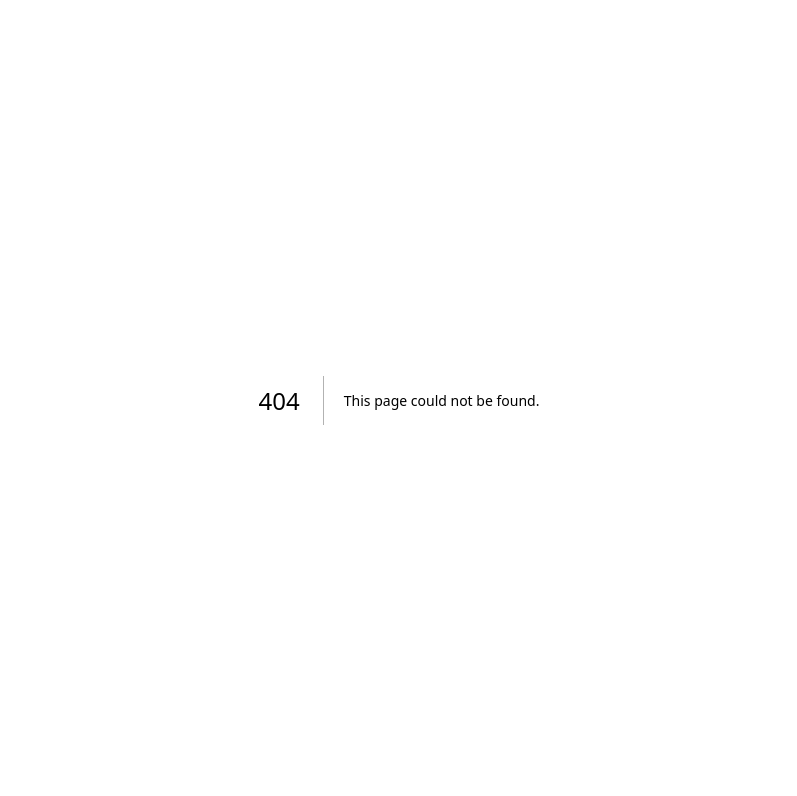
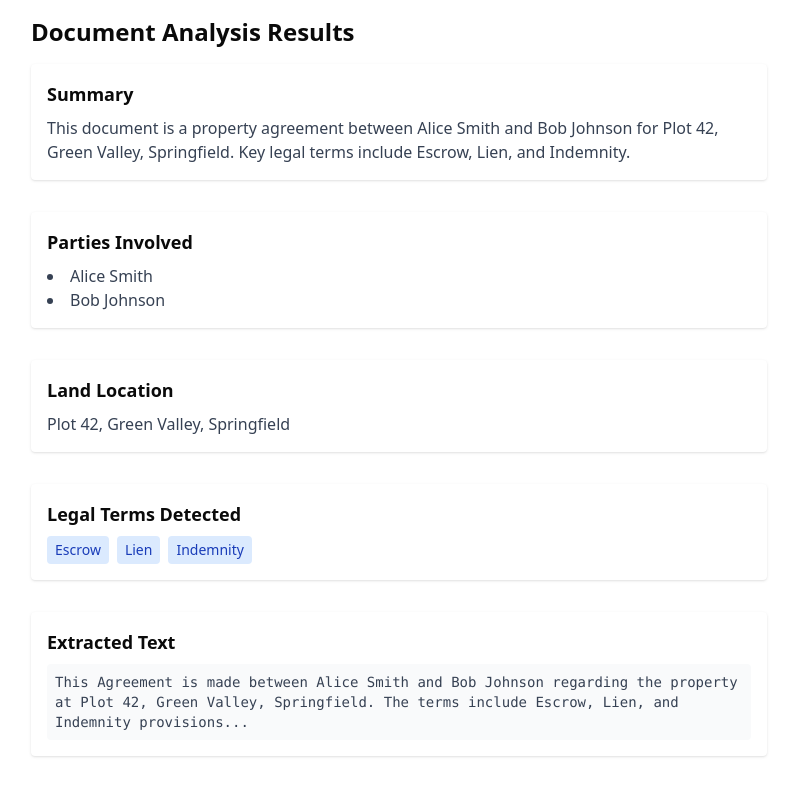
Before and after one commit to CodeGirlsInc/SMALDA, a Next.js app in the folder frontend/: page /legal-report/results in a window 1280 px wide. Before the commit this address had no page. Shown: the top 796 px of the page, without its empty margins (241-1038 px from the left). Built offline with nearby package versions, Linux system fonts and the light colour scheme.

Commit message:
Added ResultsPage component and mock data for document analysis results

```diff
--- /dev/null
+++ b/frontend/app/legal-report/results/page.tsx
@@ -0,0 +1,40 @@
+import React from "react";
+import { mockDocAnalysisResult } from "@/lib/mockDocAnalysisResult";
+
+export default function ResultsPage() {
+  const { parties, landLocation, legalTerms, extractedText, summary } = mockDocAnalysisResult;
+
+  return (
+    <div className="max-w-3xl mx-auto p-4 space-y-8">
+      <h1 className="text-2xl font-bold mb-4">Document Analysis Results</h1>
+      <section className="bg-white rounded shadow p-4">
+        <h2 className="text-lg font-semibold mb-2">Summary</h2>
+        <p className="text-gray-700">{summary}</p>
+      </section>
+      <section className="bg-white rounded shadow p-4">
+        <h2 className="text-lg font-semibold mb-2">Parties Involved</h2>
+        <ul className="list-disc list-inside text-gray-700">
+          {parties.map((party, idx) => (
+            <li key={idx}>{party}</li>
+          ))}
+        </ul>
+      </section>
+      <section className="bg-white rounded shadow p-4">
+        <h2 className="text-lg font-semibold mb-2">Land Location</h2>
+        <p className="text-gray-700">{landLocation}</p>
+      </section>
+      <section className="bg-white rounded shadow p-4">
+        <h2 className="text-lg font-semibold mb-2">Legal Terms Detected</h2>
+        <ul className="flex flex-wrap gap-2">
+          {legalTerms.map((term, idx) => (
+            <li key={idx} className="bg-blue-100 text-blue-800 px-2 py-1 rounded text-sm">{term}</li>
+          ))}
+        </ul>
+      </section>
+      <section className="bg-white rounded shadow p-4 overflow-x-auto">
+        <h2 className="text-lg font-semibold mb-2">Extracted Text</h2>
+        <pre className="whitespace-pre-wrap text-gray-700 bg-gray-50 p-2 rounded text-sm">{extractedText}</pre>
+      </section>
+    </div>
+  );
+}
--- /dev/null
+++ b/frontend/lib/mockDocAnalysisResult.ts
@@ -0,0 +1,15 @@
+// This file contains mock data for the document analysis result
+export const mockDocAnalysisResult = {
+  parties: [
+    "Alice Smith",
+    "Bob Johnson"
+  ],
+  landLocation: "Plot 42, Green Valley, Springfield",
+  legalTerms: [
+    "Escrow",
+    "Lien",
+    "Indemnity"
+  ],
+  extractedText: `This Agreement is made between Alice Smith and Bob Johnson regarding the property at Plot 42, Green Valley, Springfield. The terms include Escrow, Lien, and Indemnity provisions...`,
+  summary: "This document is a property agreement between Alice Smith and Bob Johnson for Plot 42, Green Valley, Springfield. Key legal terms include Escrow, Lien, and Indemnity."
+};
```
Also changed, not shown: frontend/package.json (+11 -11 lines), 1 other file (tests, documents, lock files or other folders).
